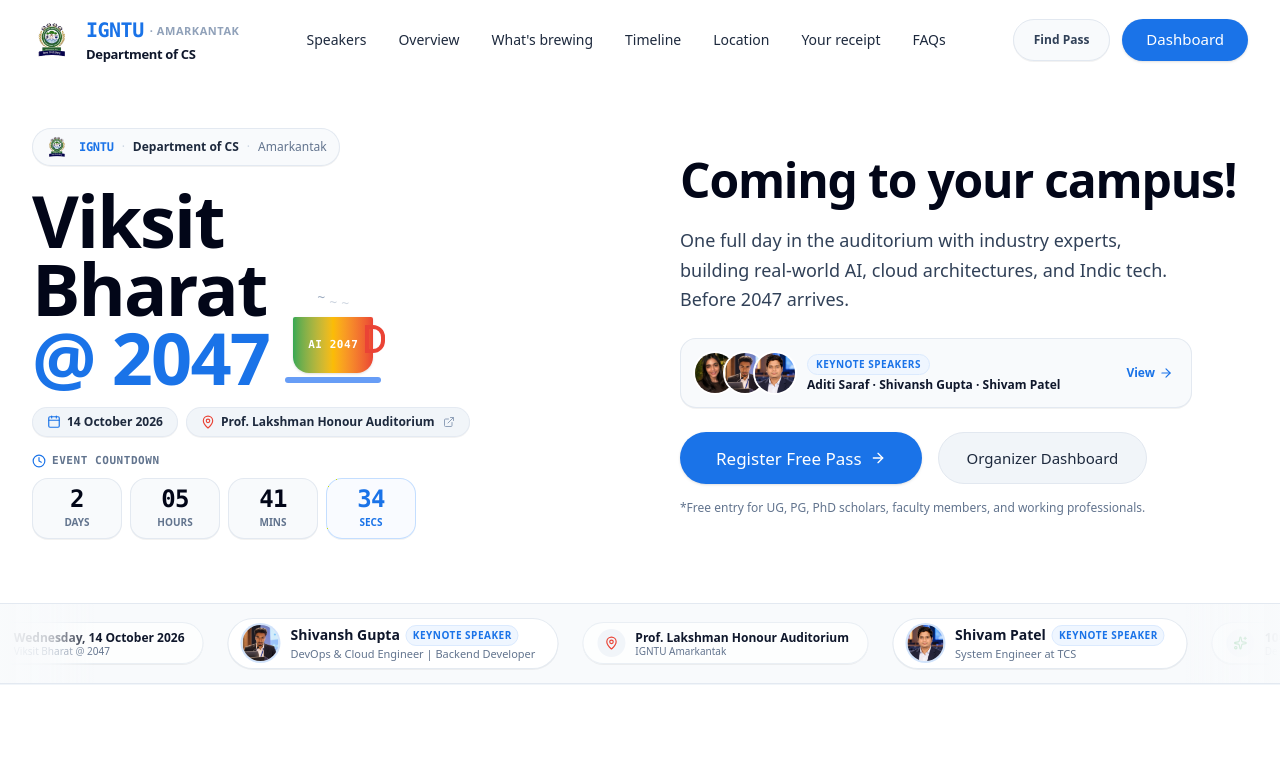
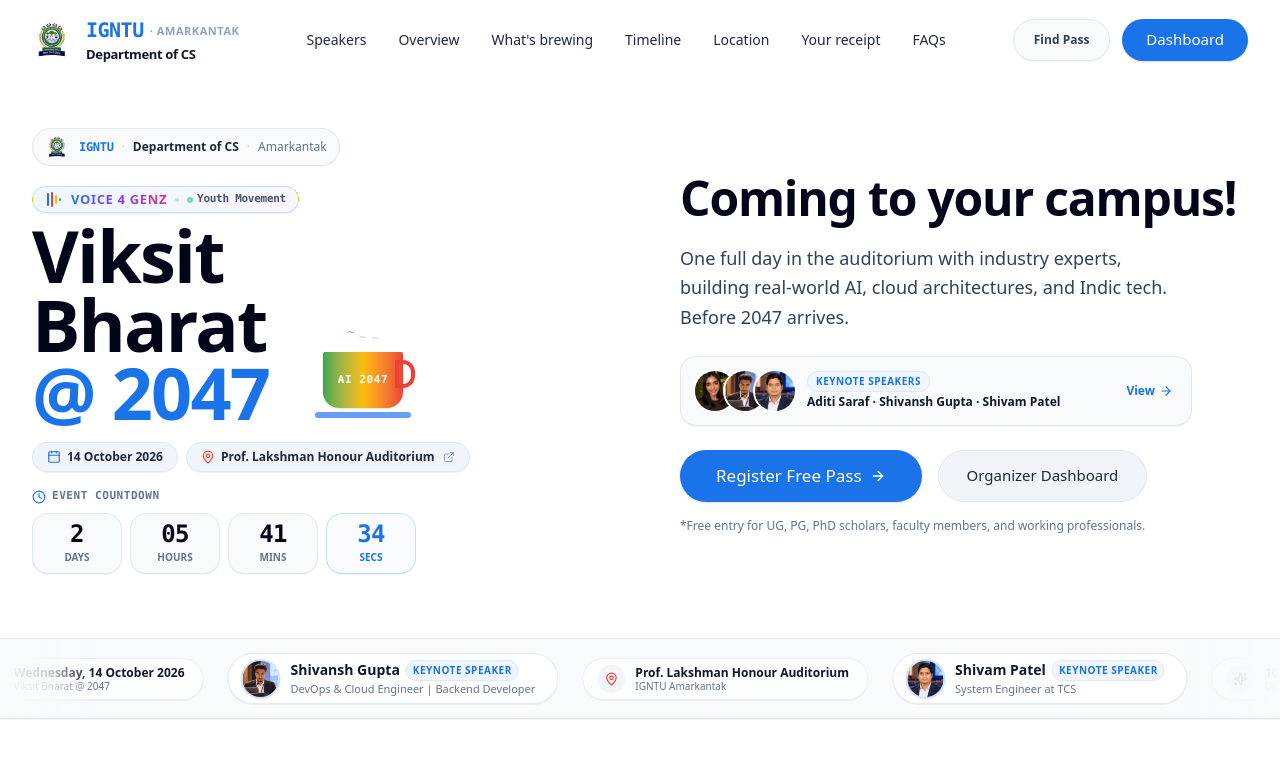
Before and after one commit to Peeyush2006/Workshop-igntu, a Next.js app: page / in a window 1280 px wide. Shown: the top 768 px of the page. Built offline with nearby package versions, Linux system fonts and the light colour scheme.

Commit message:
Add animated Voice 4 GenZ equalizer badge directly above Viksit Bharat @ 2047

```diff
--- a/src/components/Hero.tsx
+++ b/src/components/Hero.tsx
@@ -99,6 +99,49 @@
               {/* Bold Event Title Artwork (Matching Builder Pop-Up Typography) */}
               <div className="flex items-end gap-4 mt-2">
                 <div>
+                  {/* Animated Voice 4 GenZ Feature just upside of Viksit Bharat @ 2047 */}
+                  <motion.div
+                    initial={{ opacity: 0, y: -8 }}
+                    animate={{ opacity: 1, y: 0 }}
+                    transition={{ duration: 0.5, ease: 'easeOut' }}
+                    className="inline-flex items-center gap-2 mb-2 px-3 py-1 rounded-full bg-gradient-to-r from-blue-50/90 via-indigo-50/70 to-purple-50/90 border border-blue-200/90 shadow-2xs group select-none"
+                  >
+                    {/* Live Equalizer Voice Waveform */}
+                    <div className="flex items-center gap-0.5 h-3.5 px-0.5">
+                      <motion.span
+                        className="w-0.5 bg-[#1A73E8] rounded-full"
+                        animate={{ height: ['4px', '14px', '6px', '16px', '4px'] }}
+                        transition={{ duration: 1.1, repeat: Infinity, ease: 'easeInOut' }}
+                      />
+                      <motion.span
+                        className="w-0.5 bg-[#EA4335] rounded-full"
+                        animate={{ height: ['12px', '4px', '15px', '7px', '12px'] }}
+                        transition={{ duration: 0.9, repeat: Infinity, ease: 'easeInOut', delay: 0.15 }}
+                      />
+                      <motion.span
+                        className="w-0.5 bg-[#FBBC04] rounded-full"
+                        animate={{ height: ['5px', '16px', '5px', '11px', '5px'] }}
+                        transition={{ duration: 1.3, repeat: Infinity, ease: 'easeInOut', delay: 0.3 }}
+                      />
+                      <motion.span
+                        className="w-0.5 bg-[#34A853] rounded-full"
+                        animate={{ height: ['14px', '5px', '12px', '3px', '14px'] }}
+                        transition={{ duration: 1.0, repeat: Infinity, ease: 'easeInOut', delay: 0.2 }}
+                      />
+                    </div>
+
+                    <span className="text-xs sm:text-[13px] font-black uppercase tracking-wider bg-gradient-to-r from-[#1A73E8] via-[#7C3AED] to-[#DB2777] bg-clip-text text-transparent font-sans">
+                      Voice 4 GenZ
+                    </span>
+
+                    <span className="w-1 h-1 rounded-full bg-slate-300" />
+
+                    <span className="text-[10px] sm:text-[11px] font-bold text-slate-600 font-mono tracking-tight flex items-center gap-1">
+                      <span className="w-1.5 h-1.5 rounded-full bg-emerald-500 animate-pulse" />
+                      Youth Movement
+                    </span>
+                  </motion.div>
+
                   <h1 className="text-5xl sm:text-6xl md:text-7xl font-black text-slate-950 tracking-tight leading-[0.95] font-sans">
                     Viksit <br />
                     Bharat <br />
```
